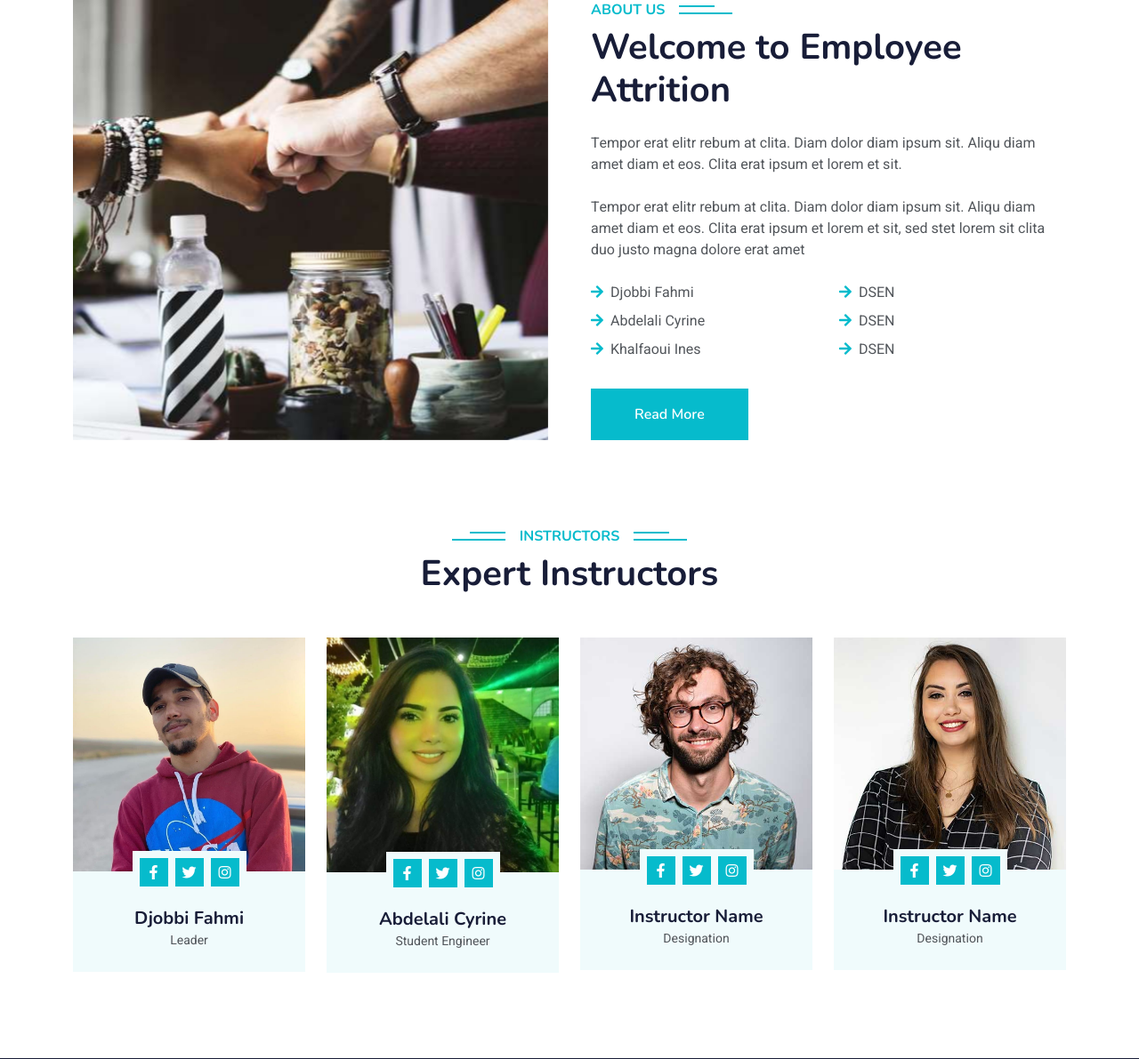
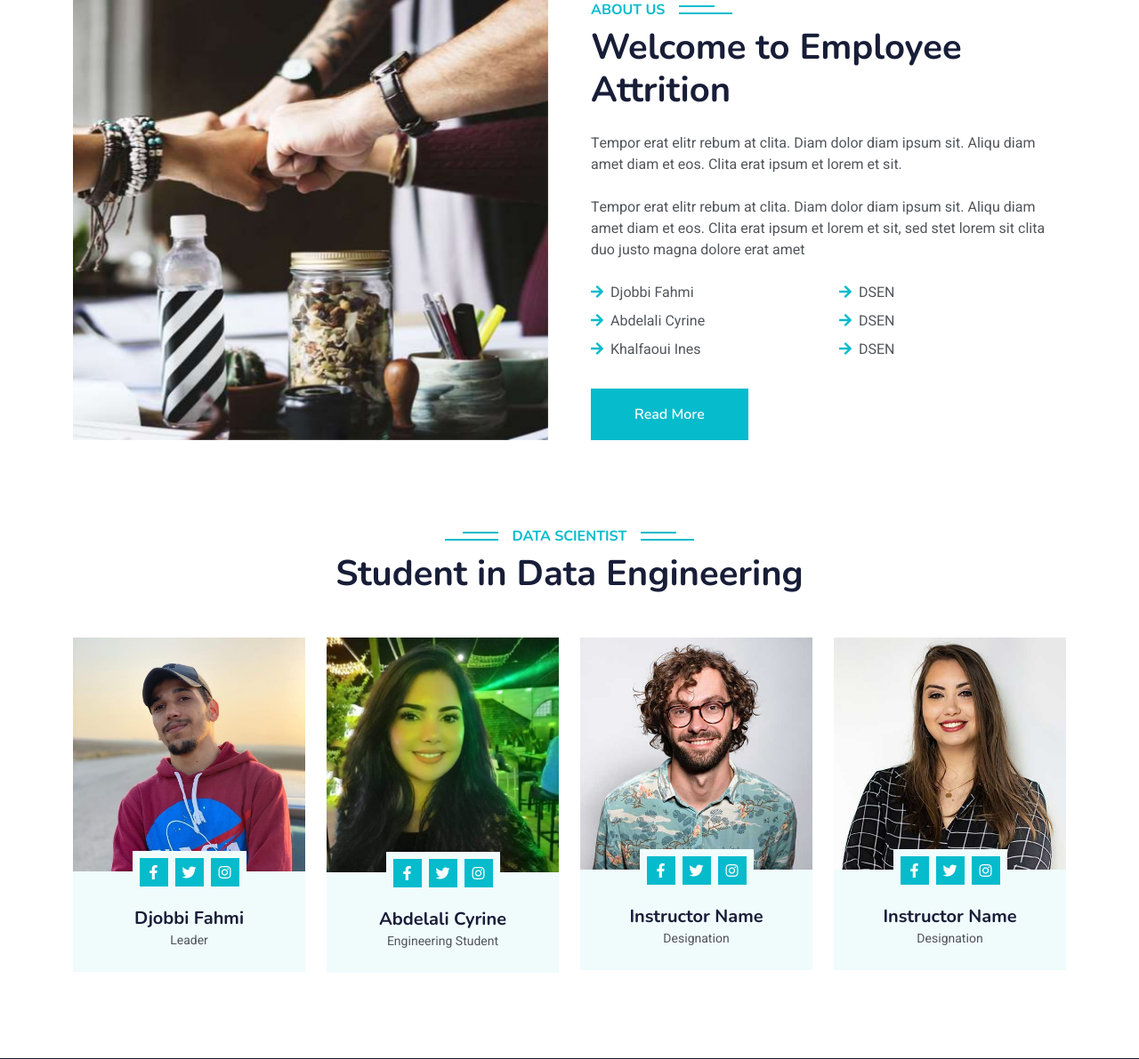
Before and after one commit to fahmidjobbi/attrition-web-project, a Django app: page /about/ in a window 1280 px wide. Shown: the part 849-2040 px from the top of the page at 89% size. Run offline with Django 3.2, Linux system fonts and the light colour scheme; some libraries are stand-ins or nearby versions.

Commit message:
retouche

```diff
--- a/attrition/pages/templates/about.html
+++ b/attrition/pages/templates/about.html
@@ -182,8 +182,8 @@
     <div class="container-xxl py-5">
         <div class="container">
             <div class="text-center wow fadeInUp" data-wow-delay="0.1s">
-                <h6 class="section-title bg-white text-center text-primary px-3">Instructors</h6>
-                <h1 class="mb-5">Expert Instructors</h1>
+                <h6 class="section-title bg-white text-center text-primary px-3">Data Scientist</h6>
+                <h1 class="mb-5">Student in Data Engineering</h1>
             </div>
             <div class="row g-4">
                 <div class="col-lg-3 col-md-6 wow fadeInUp" data-wow-delay="0.1s">
@@ -218,7 +218,7 @@
                         </div>
                         <div class="text-center p-4">
                             <h5 class="mb-0">Abdelali Cyrine</h5>
-                            <small>Student Engineer</small>
+                            <small>Engineering Student</small>
                         </div>
                     </div>
                 </div>
--- a/attrition/pages/templates/index.html
+++ b/attrition/pages/templates/index.html
@@ -357,7 +357,7 @@
         <div class="container">
             <div class="text-center wow fadeInUp" data-wow-delay="0.1s">
                 <h6 class="section-title bg-white text-center text-primary px-3">Data Scientist</h6>
-                <h1 class="mb-5">Student Data Engineer</h1>
+                <h1 class="mb-5">Student  in Data Engineering</h1>
             </div>
             <div class="row g-4">
                 <div class="col-lg-3 col-md-6 wow fadeInUp" data-wow-delay="0.1s">
@@ -392,7 +392,7 @@
                         </div>
                         <div class="text-center p-4">
                             <h5 class="mb-0">Abdelali Cyrine</h5>
-                            <small>Engineer Student </small>
+                            <small>Engineering Student </small>
                         </div>
                     </div>
                 </div>
--- a/attrition/pages/templates/team.html
+++ b/attrition/pages/templates/team.html
@@ -95,7 +95,7 @@
         <div class="container">
             <div class="text-center wow fadeInUp" data-wow-delay="0.1s">
                 <h6 class="section-title bg-white text-center text-primary px-3">Data Scientist</h6>
-                <h1 class="mb-5">Data Engineer</h1>
+                <h1 class="mb-5">Student in Data Engineering</h1>
             </div>
             <div class="row g-4">
                 <div class="col-lg-3 col-md-6 wow fadeInUp" data-wow-delay="0.1s">
@@ -130,7 +130,7 @@
                         </div>
                         <div class="text-center p-4">
                             <h5 class="mb-0">Abdelali Cyrine</h5>
-                            <small>Student Engineering</small>
+                            <small>Engineering Student </small>
                         </div>
                     </div>
                 </div>
```
